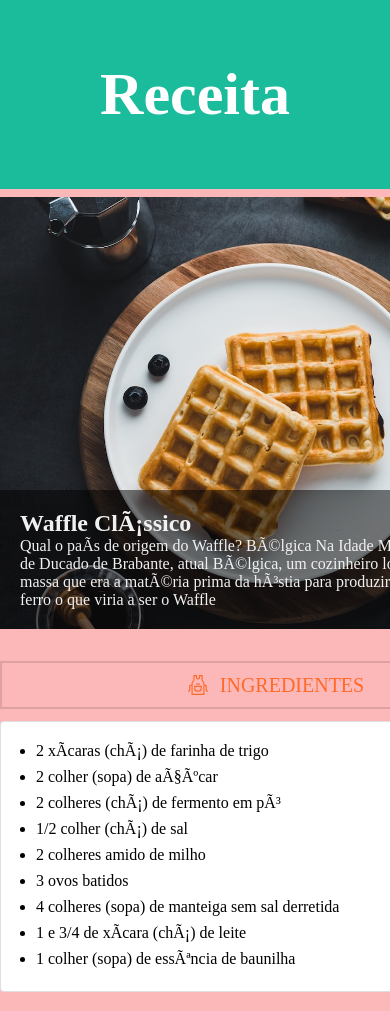
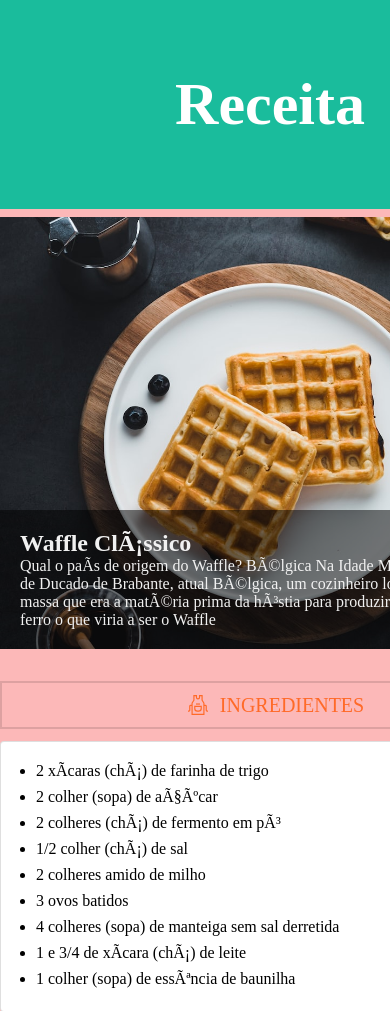
Before and after one commit to douglasabnovato/receita, a plain HTML site: page index.html in a window 390 px wide. Shown: the top 1011 px of the page. Drawn offline with Linux system fonts and the light colour scheme.

Commit message:
corrigido tamanho de header

```diff
--- a/style.css
+++ b/style.css
@@ -9,11 +9,19 @@ body {
 }
 
 .top {
-    padding: 60px;
     text-align: center;
     background: #1abc9c;
     color: white;
     font-size: 30px;
+    width: 100%;
+    padding: 70px 0;
+    margin: 0 auto 0;
+}
+
+@media (max-width: 540px) {
+    .top {
+        width: 540px;
+    }
 }
 
 main {
```
